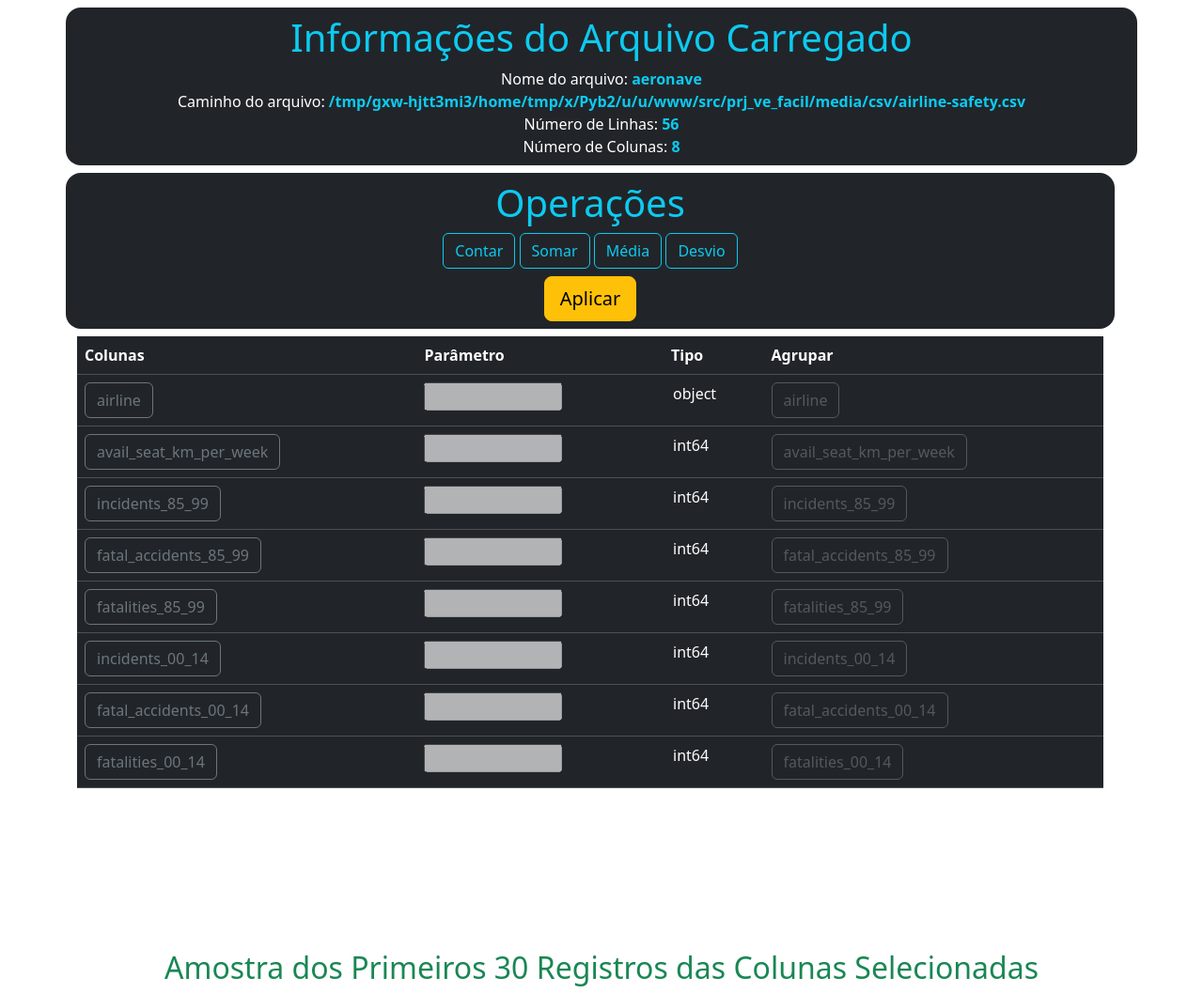
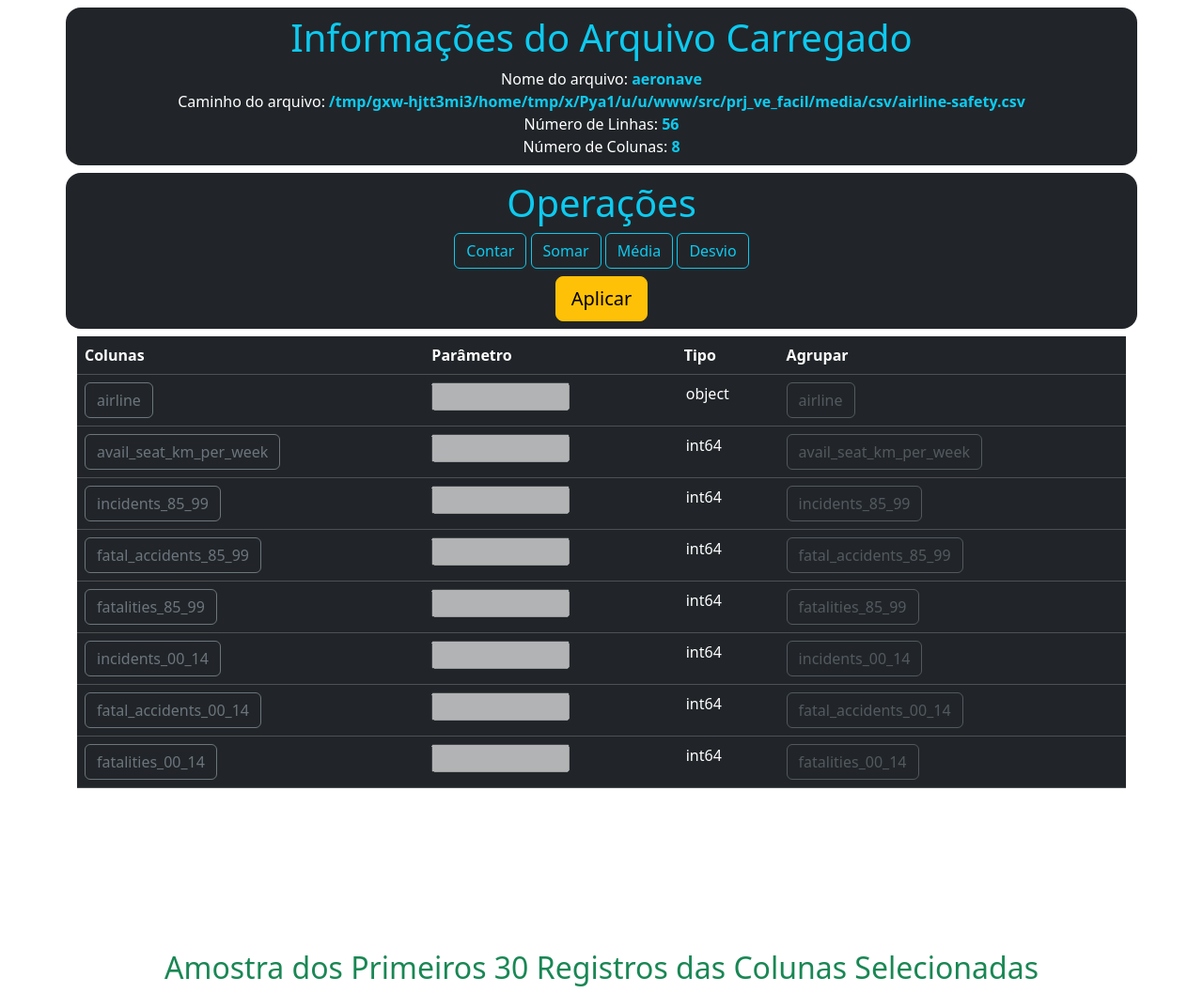
Before and after one commit to rafaelponte89/prj_ve_facil, a Django app: a page that uses src/prj_ve_facil/templates/base.html in a window 1280 px wide. Shown: the whole page at 94% size. Run offline with Django 4.2, Linux system fonts and the light colour scheme; data comes from the database, SQL or seed files in the repository; a map, chart or similar area stays blank.

Commit message:
Configuração da responsividade

```diff
--- a/src/prj_ve_facil/templates/analise.html
+++ b/src/prj_ve_facil/templates/analise.html
@@ -7,9 +7,6 @@
 <script src="{% static 'config.js' %}"></script>
 <script src="{% static 'chart.js' %}"></script>
 
-
-
-<div class="container">
 <div class="row">
     <div class="col-12 text-bg-dark rounded-4 p-2 text-center mt-2">
         <h1 class="text-center text-info">Informações do Arquivo Carregado</h1>
@@ -19,31 +16,29 @@
         <label>Número de Linhas: <strong class="text-info">{{linhas}}</strong></label> <br>
         <label>Número de Colunas: <strong class="text-info">{{colunas|length}}</strong></label><br>
     </div>
+</div>
 <div class="row mt-2">
-            <div class="col-12">
-                <div class="row">
+
     <div class="col-12 text-bg-dark rounded-4 p-2 text-center">
 
         <h1 class="text-info">Operações</h1>
-                        <input type="radio" class="btn-check" name="options-outlined" id="radiocontar"
-                            autocomplete="off" value="contar">
+        <input type="radio" class="btn-check" name="options-outlined" id="radiocontar" autocomplete="off"
+            value="contar">
         <label class="btn btn-outline-info" for="radiocontar">Contar</label>
 
-                        <input type="radio" class="btn-check" name="options-outlined" id="radiosomar" autocomplete="off"
-                            value="somar">
+        <input type="radio" class="btn-check" name="options-outlined" id="radiosomar" autocomplete="off" value="somar">
         <label class="btn btn-outline-info" for="radiosomar">Somar</label>
 
-                        <input type="radio" class="btn-check" name="options-outlined" id="radiomedia" autocomplete="off"
-                            value="media">
+        <input type="radio" class="btn-check" name="options-outlined" id="radiomedia" autocomplete="off" value="media">
         <label class="btn btn-outline-info" for="radiomedia">Média</label>
 
-                        <input type="radio" class="btn-check" name="options-outlined" id="radiodesvio"
-                            autocomplete="off" value="desvio">
+        <input type="radio" class="btn-check" name="options-outlined" id="radiodesvio" autocomplete="off"
+            value="desvio">
         <label class="btn btn-outline-info" for="radiodesvio">Desvio</label>
 
         <div class="justify-content-end mt-2">
-                            <button type="button" class="btn btn-warning btn-lg" name="btnaplicar"
-                                id="btnaplicar">Aplicar </button>
+            <button type="button" class="btn btn-warning btn-lg" name="btnaplicar" id="btnaplicar">Aplicar
+            </button>
         </div>
 
     </div>
@@ -53,6 +48,7 @@
     <div class="col-12">
         <form name="form" id="form" method="get" role="form">
             {% csrf_token %}
+            <div class="table-responsive">
                 <table class="table table-hover table-dark mt-2">
                     <tr>
                         <th>Colunas</th>
@@ -63,20 +59,20 @@
                     {% for c,t in colunas.items %}
                     <tr>
                         <td>
-                                        <input type="checkbox" class="btn-check coluna" autocomplete="off" name="{{c}}"
-                                            id="{{c}}" value="{{c}}">
+                            <input type="checkbox" class="btn-check coluna" autocomplete="off" name="{{c}}" id="{{c}}"
+                                value="{{c}}">
                             <label class="btn btn-outline-secondary" for="{{c}}">{{c}}</label><br>
 
                         </td>
-                                    <td> <input type="text" class="parametro" id="param{{c}}" name="param{{c}}" size=10
-                                            maxlength=30  disabled></td>
+                        <td> <input type="text" class="parametro" id="param{{c}}" name="param{{c}}" size=10 maxlength=30
+                                disabled></td>
                         <td>
                             <option value="" selected>{{t}}</option>
                         </td>
 
                         <td>
-                                        <input type="checkbox" class="btn-check agrupa" autocomplete="off"
-                                            name="ag{{c}}" id="ag{{c}}" value="{{c}}" disabled>
+                            <input type="checkbox" class="btn-check agrupa" autocomplete="off" name="ag{{c}}"
+                                id="ag{{c}}" value="{{c}}" disabled>
                             <label class="btn btn-outline-secondary" for="ag{{c}}">{{c}}</label><br>
                         </td>
 
@@ -85,14 +81,13 @@
                     {% endfor %}
 
                 </table>
+            </div>
         </form>
     </div>
 </div>
 
-            </div>
-        </div>
 <div class="row">
-            <div class="cols-md-12">
+    <div class="col-12">
         <div>
             <canvas id="myChart"></canvas>
         </div>
@@ -168,12 +163,12 @@
 
     var ls_param = [];
     var ls_col_param = [];
-            document.getElementById('btnaplicar').addEventListener('click', function(){
+    document.getElementById('btnaplicar').addEventListener('click', function () {
         ls_param = [];
         ls_col_param = [];
         cols_param = document.getElementsByClassName('parametro');
-                for (let i = 0; i < cols_param.length; i++){
-                    if(cols_param[i].getAttribute("disabled") == null){
+        for (let i = 0; i < cols_param.length; i++) {
+            if (cols_param[i].getAttribute("disabled") == null) {
                 ls_param.push(cols_param[i].value);
                 ls_col_param.push(selcol[i].value);
             }
@@ -259,72 +254,7 @@
 
     $('#btnaplicar').click(() => visAjax());
 
-
-            //     function get_chart(x, y) {
-            //         const labels = x;
-
-            //         const ctx = document.getElementById('myChart');
-            //         var mychart = new Chart(ctx, {
-            //             type: 'bar',
-            //             data: {
-            //                 labels: labels,
-            //                 datasets: [
-            //                     {
-
-            //                         label: 'Titulo',
-            //                         data: y,
-            //                         backgroundColor: [
-            //                             'rgba(255, 99, 132, 0.5)',
-            //                             'rgba(255, 159, 64, 0.5)',
-            //                             'rgba(255, 205, 86, 0.5)',
-            //                             'rgba(75, 192, 192, 0.5)',
-            //                             'rgba(54, 162, 235, 0.5)',
-            //                             'rgba(153, 102, 255, 0.5)',
-            //                             'rgba(201, 203, 207, 0.5)'
-            //                         ],
-            //                         borderColor: [
-            //                             'rgb(255, 99, 132)',
-            //                             'rgb(255, 159, 64)',
-            //                             'rgb(255, 205, 86)',
-            //                             'rgb(75, 192, 192)',
-            //                             'rgb(54, 162, 235)',
-            //                             'rgb(153, 102, 255)',
-            //                             'rgb(201, 203, 207)'
-            //                         ],
-
-            //                         borderWidth: 1,
-            //                     },
-            //                     // {
-            //                     //     label: 'Fevereiro',
-            //                     //     data: [12, 15],
-            //                     //     backgroundColor: [
-
-            //                     //         'rgba(255, 159, 64, 0.2)',
-
-            //                     //     ],
-            //                     //     borderColor: [
-
-            //                     //         'rgb(255, 159, 64)',
-
-            //                     //     ],
-
-            //                     //     borderWidth: 1,
-            //                     // }
-            //                 ]
-            //             },
-            //             options: {
-            //                 scales: {
-            //                     y: {
-            //                         beginAtZero: true
-            //                     }
-            //                 }
-            //             }
-            //         });
-
-            //         return mychart;
-            //     }
-
-            // </script>
+</script>
 
 
 
@@ -332,38 +262,13 @@
 
 <h2 class="text-center text-success">Amostra dos Primeiros 30 Registros das Colunas Selecionadas</h2>
 <div class="row">
-        <div class="col-2"></div>
-        <div class="col-8">
+
+    <div class="col-12">
         <div id="tabela" class="text-bg-light table-responsive">
 
         </div>
-        </div>
-        <div class="col-2"></div>
+
     </div>
 
 
-    <!-- <script type="text/javascript">
-        function htmlDecode(input) {
-            var doc = new DOMParser().parseFromString(input, "text/html");
-            return doc.documentElement.textContent;
-        }
-
-        const exemplo = document.getElementById("exemplo");
-        exemplo.innerHTML = htmlDecode("{{ tabela }}").replace("b'", "");
-        function formatarTabela() {
-            window.onload = () => {
-                document.querySelector('.dataframe').classList.add("table");
-                document.querySelector('.dataframe').classList.add("table-bordered");
-                document.querySelector('.dataframe').classList.add("centered");
-                document.querySelector('.dataframe').classList.add("table-hover");
-                document.querySelector(".dataframe").classList.add("table-responsive-sm");
-            }
-        }
-    </script> -->
-
-
-
-
-
-
     {% endblock content %}
--- a/src/prj_ve_facil/templates/base.html
+++ b/src/prj_ve_facil/templates/base.html
@@ -26,12 +26,14 @@
         }
 
     </script>
+
     {% endfor %}
     {% endif %}
+    <div class="container">
+        {% block content %}
 
-    {% block content %}
-
-    {% endblock content %}
+        {% endblock content %}
+    </div>
 
 
 </body>
--- a/src/prj_ve_facil/templates/index.html
+++ b/src/prj_ve_facil/templates/index.html
@@ -5,7 +5,7 @@
 
 <h1 class="text-center text-success">Seleção de Arquivo</h1>
 
-<div class="row container">
+<div class="row">
     <div class="col-12">
         <form action="{% url 'index' %}" method="post" enctype="multipart/form-data">
             {% csrf_token %}
@@ -17,7 +17,7 @@
 
 </div>
 <h2 class="text-center text-secondary">Arquivos Salvos</h2>
-<div class="row container">
+<div class="row">
 
     <div class="col-12">
         <table class="table table-hover">
```
Lines whose indentation alone changed are shown as unchanged.
